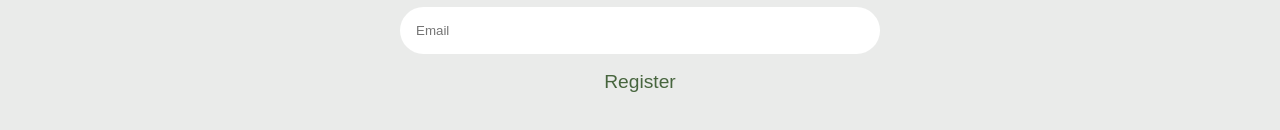
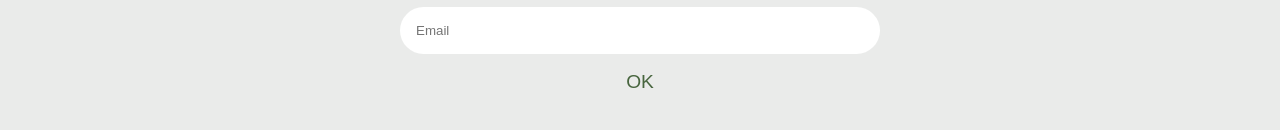
Before and after one commit to emmaambr/event_application, a React (Create React App) app in the folder frontend/: page /register in a window 1280 px wide. Shown: the part 376-506 px from the top of the page. Built offline with nearby package versions, Linux system fonts and the light colour scheme.

Commit message:
minor fix

```diff
--- a/frontend/src/component/RegisterComponent.js
+++ b/frontend/src/component/RegisterComponent.js
@@ -46,7 +46,7 @@ export default function RegisterComponent() {
 
                     <input className="user-input" value={email} placeholder="Email" required={true} onChange={(e) => setEmail(e.target.value)} />
 
-                    <button className="btn" type="submitUser"> Register </button>
+                    <button className="btn" type="submitUser"> OK </button>
                 </form>
             </div>
         </div>
```
